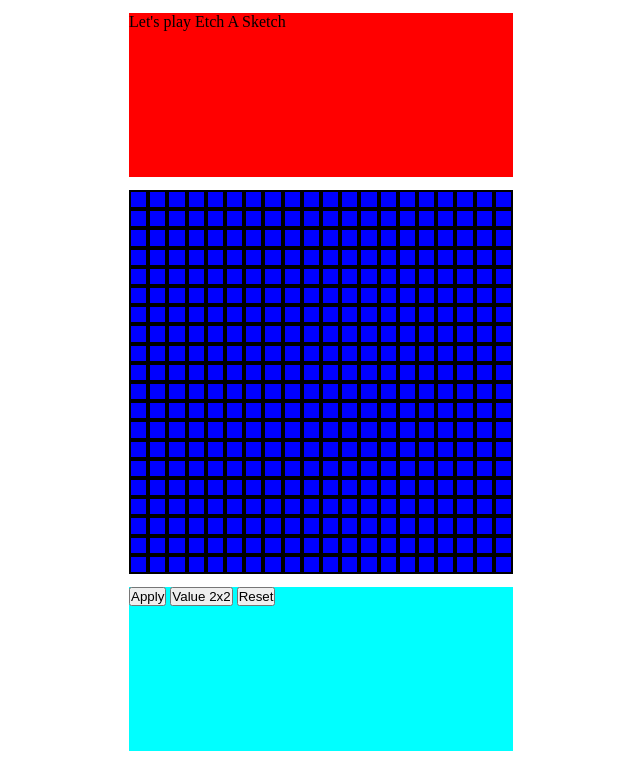
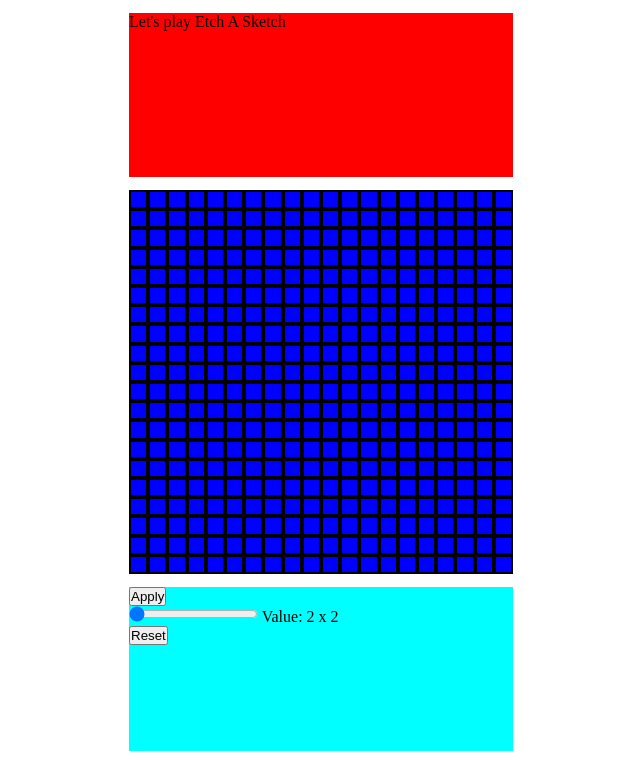
Before and after one commit to Alex44499/etch-a-sketch-game-2023, a plain HTML site: page index.html in a window 1280 px wide. Shown: the top 760 px of the page, without its empty margins (319-959 px from the left). Drawn offline with Linux system fonts and the light colour scheme.

Commit message:
Add sliderbar

```diff
--- a/index.html
+++ b/index.html
@@ -31,8 +31,12 @@
 			<!-- Container for control buttons and slider to control number of squares  -->
 			<div class="control-section">
 				<button class="btn btn-apply">Apply</button>
-				<button class="btn btn-apply">Value 2x2</button>
-				<button class="btn btn-apply">Reset</button>
+				<div class="slider">
+					<input type="range" min="2" max="64" value="2" step="10" class="slider" id="myRange">
+					<label for="fname">Value: 2 x 2</label>
+				</div>
+
+				<button class="btn btn-reset">Reset</button>
 			</div>
 
 
```
